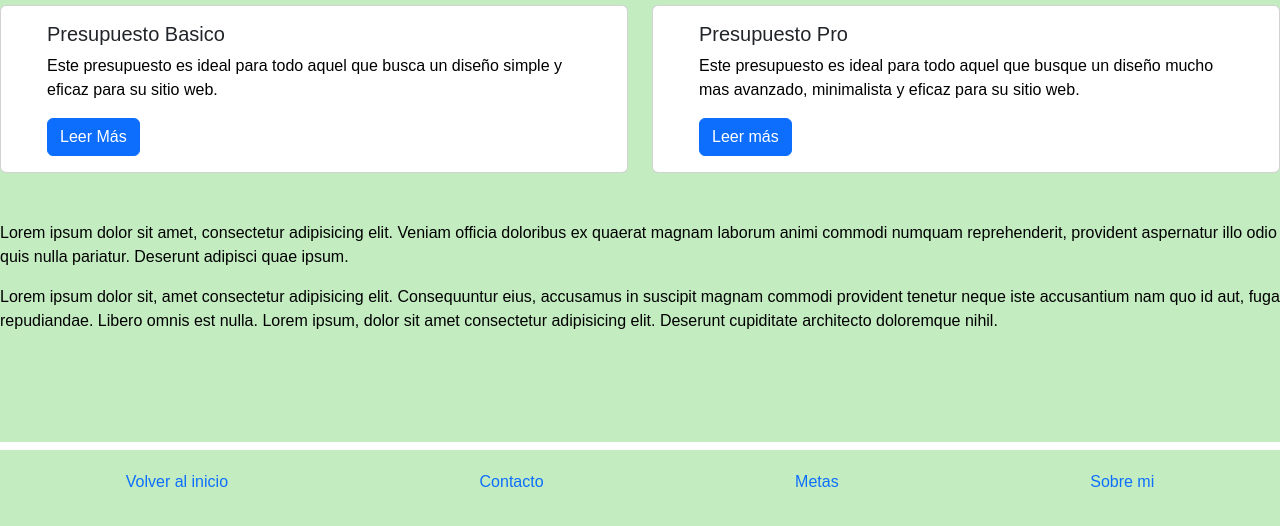
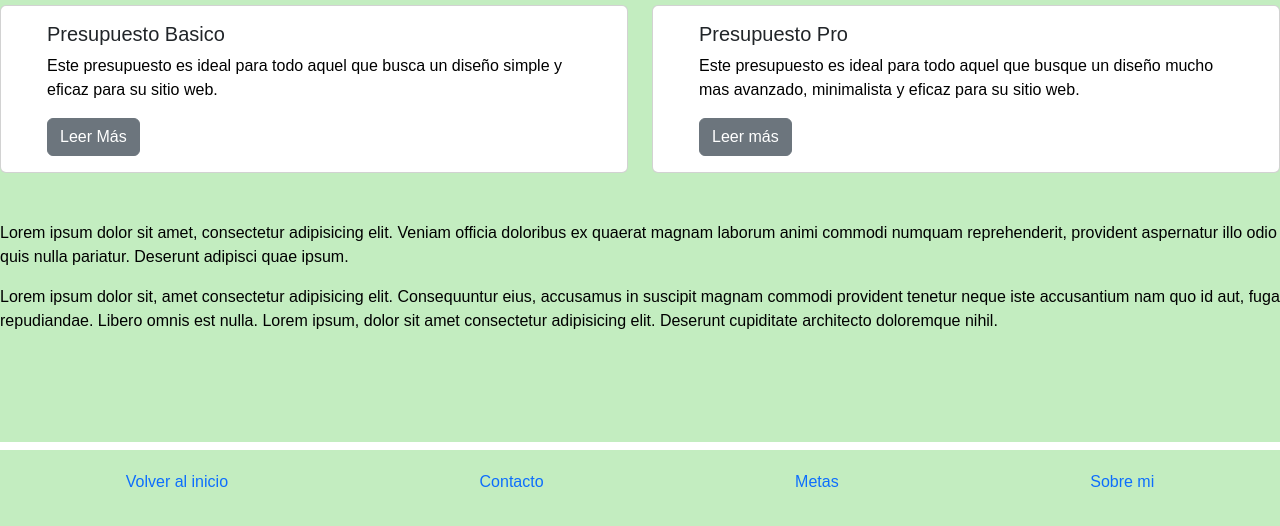
Before and after one commit to julianalbornozz/preentrega2albornozjulian, a plain HTML site: page pages/presupuestos.html in a window 1280 px wide. Shown: the part 226-752 px from the top of the page. Drawn offline with nearby package versions, Linux system fonts and the light colour scheme.

Commit message:
Cuarto Commit

```diff
--- a/pages/presupuestos.html
+++ b/pages/presupuestos.html
@@ -37,7 +37,7 @@
                             <h5 class="card-title">Presupuesto Basico</h5>
                             <p class="card-text">Este presupuesto es ideal para todo aquel que busca un diseño simple y eficaz para su sitio web.
                             </p>
-                            <a href="#" class="btn btn-primary">Leer Más</a>
+                            <a href="#" class="btn btn-secondary">Leer Más</a>
                         </div>
                     </div>
                 </div>
@@ -47,7 +47,7 @@
                             <h5 class="card-title">Presupuesto Pro</h5>
                             <p class="card-text">Este presupuesto es ideal para todo aquel que busque un diseño mucho mas avanzado, minimalista y eficaz para su sitio web.
                             </p>
-                            <a href="#" class="btn btn-primary">Leer
+                            <a href="#" class="btn btn-secondary">Leer
                                 más
                             </a>
                         </div>
```
